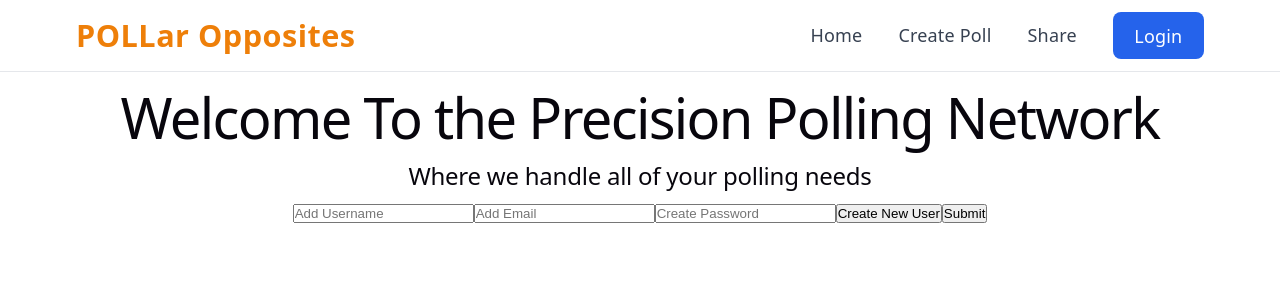
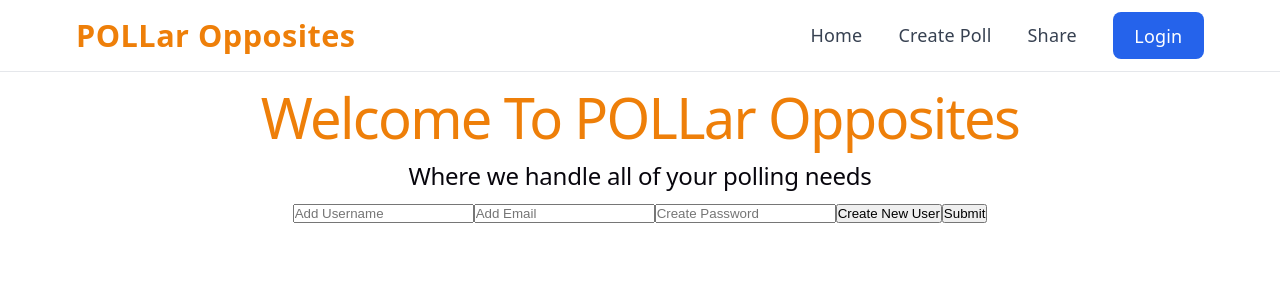
Before and after one commit to Precision-Polling-Network/Capstone_1_Polling_App_Frontend, a React (Vite) app: page /Login in a window 1280 px wide. Shown: the top 300 px of the page. Built offline with nearby package versions, Linux system fonts and the light colour scheme.

Commit message:
Added the same orange and changed the name to POLLar Opposites to make the page uniform'ish'

```diff
--- a/src/pages/Login.jsx
+++ b/src/pages/Login.jsx
@@ -64,7 +64,9 @@ function Login() {
 
   return (
     <div>
-  <h1>Welcome To the Precision Polling Network</h1>
+  <h1 style={
+    {"color": "#ee7f09"}
+  }>Welcome To POLLar Opposites</h1>
   <h2>Where we handle all of your polling needs</h2>
 
   <input
```
